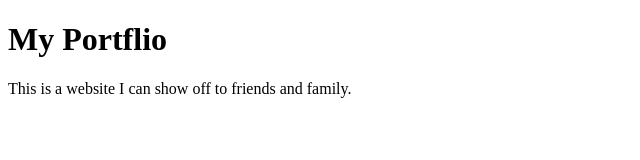
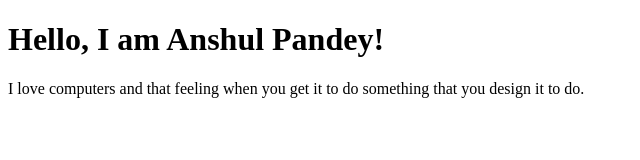
Before and after one commit to A-nshulP-andey/my-portfolio, a plain HTML site: page index.html in a window 1280 px wide. Shown: the whole page, without its empty margins (0-640 px from the left). Drawn offline with Linux system fonts and the light colour scheme.

Commit message:
Removing the placeholders

```diff
--- a/index.html
+++ b/index.html
@@ -4,7 +4,7 @@
         <title>My Portflio</title>
     </head>
     <body>
-        <h1>My Portflio</h1>
-        <p>This is a website I can show off to friends and family.</p>
+        <h1>Hello, I am Anshul Pandey!</h1>
+        <p>I love computers and that feeling when you get it to do something that you design it to do.</p>
     </body>
 </html>
```
